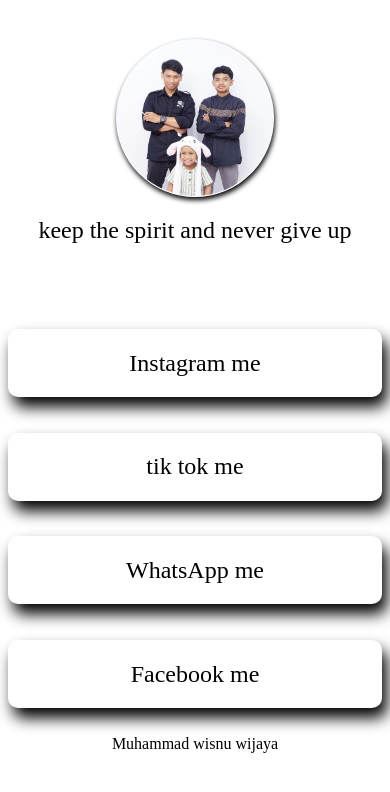
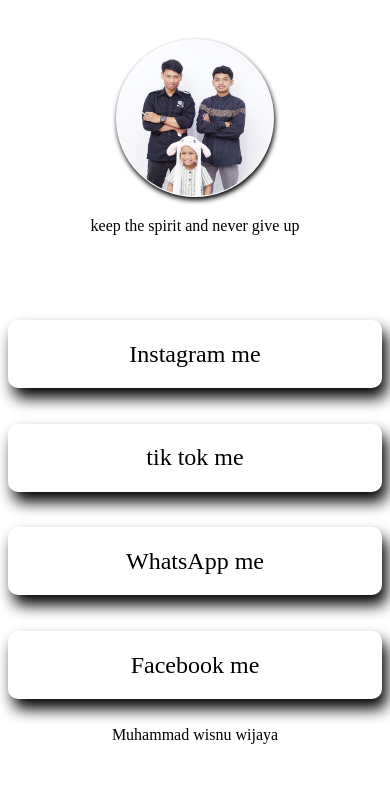
Before and after one commit to Nulwijaya/Wisnu.wijaya, a plain HTML site: page index.html in a window 390 px wide. Drawn offline with Linux system fonts and the light colour scheme.

Commit message:
Update style.css

```diff
--- a/style.css
+++ b/style.css
@@ -19,7 +19,8 @@
    .bio{
       text-align:center;
       margin-top:5%;
-      font-size:1.5rem;
+      font-size:16px,2vw,18px;
+      font-size:1rem;
       font-family:'oswald';
    }
    /*link social media*/
@@ -40,6 +41,7 @@
    .link-social a{
       text-decoration:none;
       color:black;
+      font-size:16px,2vw,20px;
       font-size:1.5rem;
       border:1px solid transparent;
       box-shadow:5px 10px 15px;
@@ -66,16 +68,16 @@
       }
       @media (max-width:768px) {
          body{
-            font-size:25px;
+            font-size:18px;
          }
       }
       @media (max-width:1024px) {
          body{
-            font-size:30px;
+            font-size:20px;
          }
       }
       @media (max-width:1440px) {
          body{
-            font-size:35px;
+            font-size:25px;
          }
       }
```
